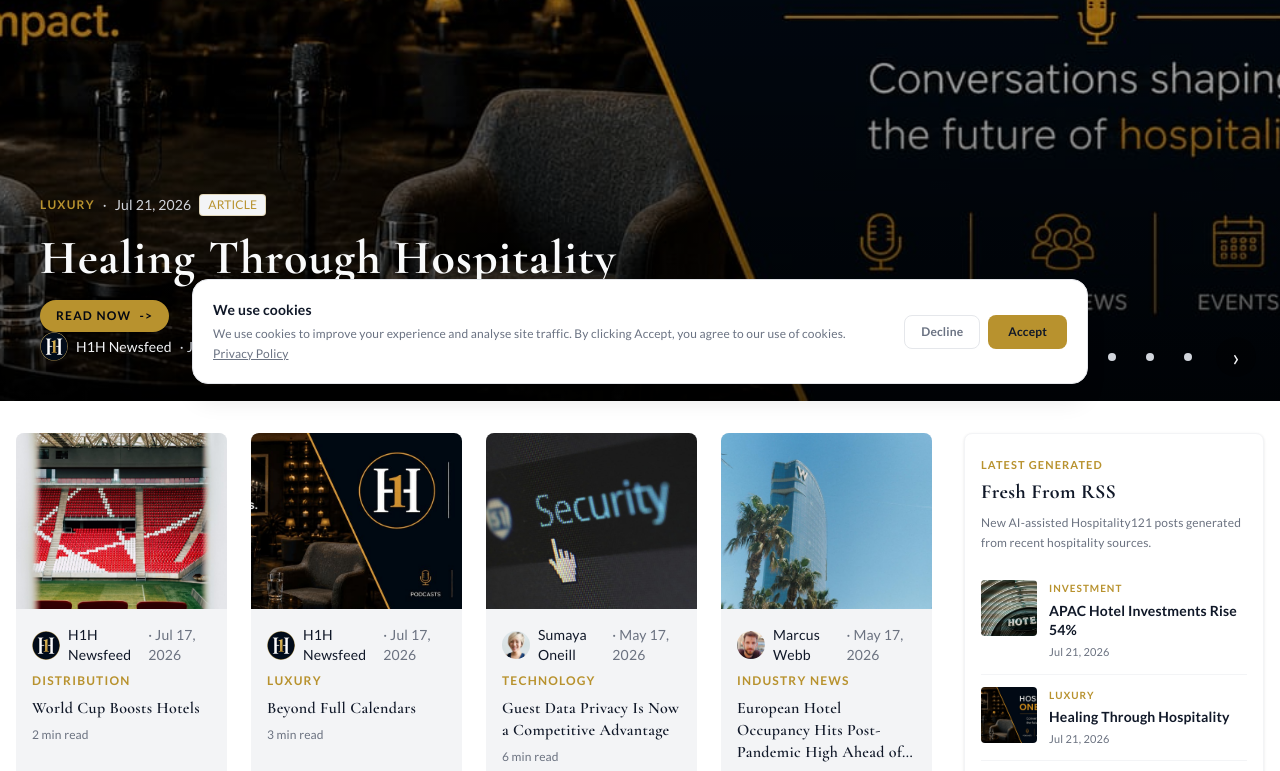
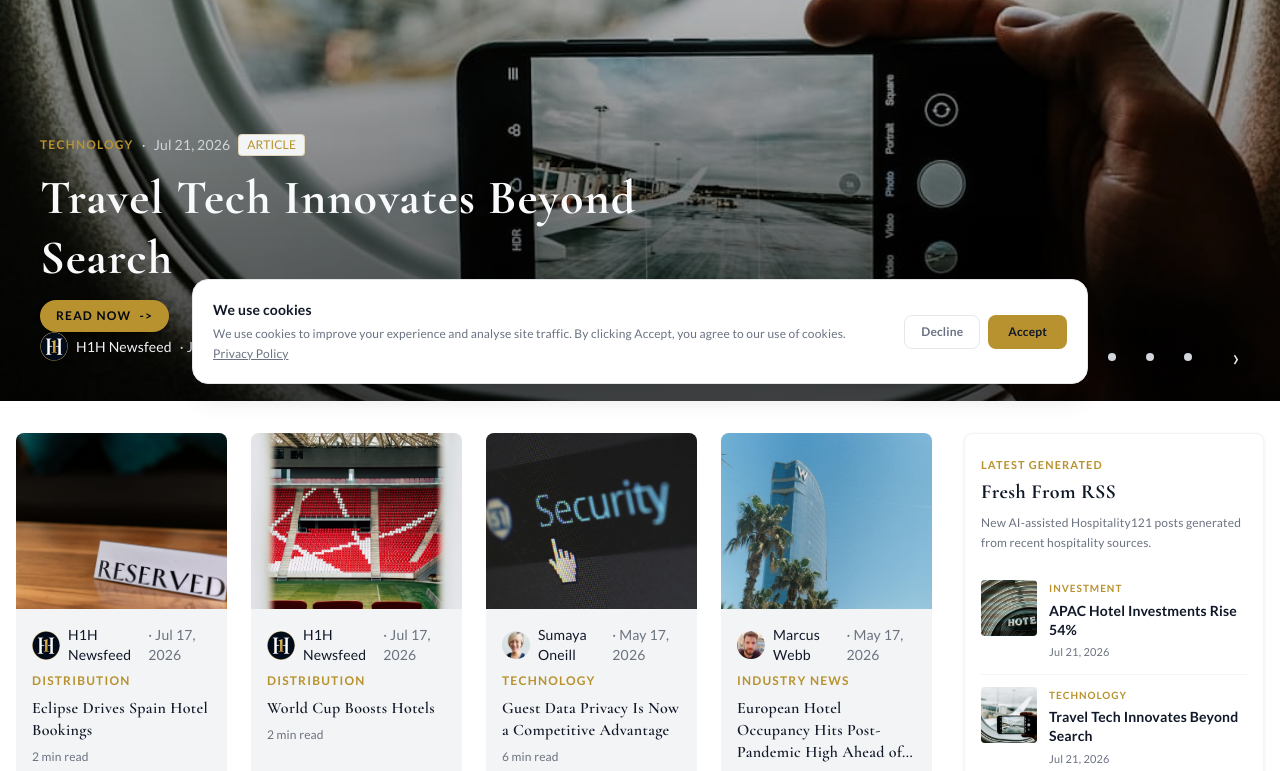
Before and after one commit to Aitibour/hospitality121, a Next.js app: page / in a window 1280 px wide. Shown: the part 400-1171 px from the top of the page. Built offline with nearby package versions, Linux system fonts and the light colour scheme; no server answers.

Commit message:
feat(news): auto-post travel-tech-innovation

```diff
--- /dev/null
+++ b/content/news/travel-tech-innovation.mdx
@@ -0,0 +1,23 @@
+---
+title: "Travel Tech Innovates Beyond Search"
+category: "TECHNOLOGY"
+author: "H1H Newsfeed"
+authorAvatar: "/images/Logo.png"
+date: "2026-07-21"
+readTime: "2 min read"
+image: "/images/content/auto-travel-tech-innovation.jpg"
+featured: false
+type: "news"
+description: "Developers focus on untapped areas in travel infrastructure"
+source: "skift.com"
+sourceUrl: "https://skift.com/2026/07/21/sabre-hackathon-ai-agentic-voice/"
+---
+
+A recent hackathon has shed light on the potential for innovation in the travel industry, particularly in areas that have been overlooked by traditional players. By giving developers a blank slate to work with, it became clear that the biggest opportunities for growth lie not in rebuilding existing search functions, but in tackling the complexities of phone calls and broken connections that have yet to be digitized. This shift in focus has significant implications for the hospitality industry, where streamlining communication and improving the overall guest experience are key to driving customer satisfaction and loyalty. The use of AI and machine learning to enhance these areas could lead to more efficient and personalized services, ultimately benefiting both hotels and their guests. As the industry continues to evolve, it will be important for hotel owners and operators to stay ahead of the curve and invest in the technologies that are driving this change. By doing so, they can unlock new revenue streams and stay competitive in a rapidly changing market. Furthermore, the integration of AI-powered solutions can also help hotels to better manage their operations, from room assignments to staff scheduling, leading to increased productivity and reduced costs. As the travel industry becomes increasingly dependent on technology, the ability to adapt and innovate will be crucial for success.
+
+## Related Hospitality121 Coverage
+
+- [Hospitality121 Core Hub](https://hospitality121.com)
+- [Hospitality News](https://hospitality121.com/news)
+- [Hospitality AI](https://hospitality121.com/technology/ai)
+- [Hospitality Technology in Toronto](https://hospitality121.com/geo/hospitality-technology-toronto)
--- a/scripts/seen-articles.json
+++ b/scripts/seen-articles.json
@@ -279,5 +279,6 @@
   "https://www.hospitalitynet.org/news/4133572/international-hotel-industry-coalition-calls-for-long-term-united-states-mexico-canada-agreement-extension",
   "https://www.hospitalitynet.org/opinion/4133581/healing-unevenly-keralas-path-toward-regenerative-hospitality",
   "https://www.hospitalitynet.org/news/4133590/motel-one-and-dailypoint-expand-strategic-collaboration",
-  "https://www.hospitalitynet.org/news/4133582/asia-pacific-hotel-investment-volumes-surge-54-in-historic-first-half-performance"
+  "https://www.hospitalitynet.org/news/4133582/asia-pacific-hotel-investment-volumes-surge-54-in-historic-first-half-performance",
+  "https://skift.com/2026/07/21/sabre-hackathon-ai-agentic-voice/"
 ]
```
Also changed, not shown: public/images/content/auto-travel-tech-innovation.jpg (added).
